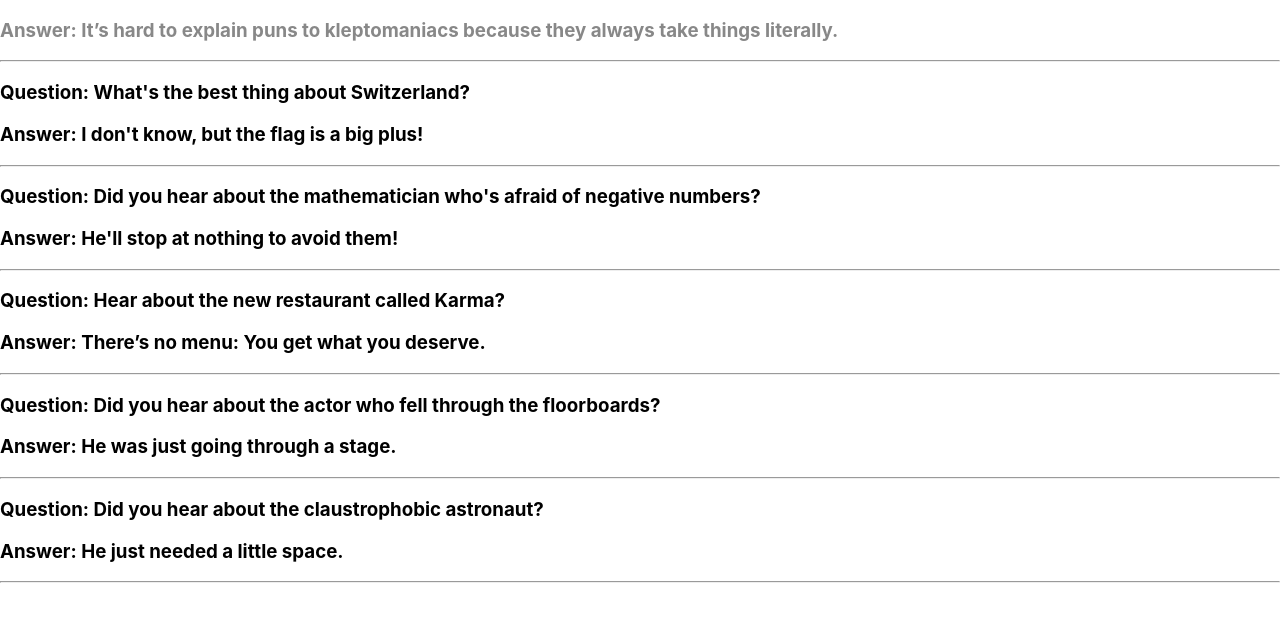
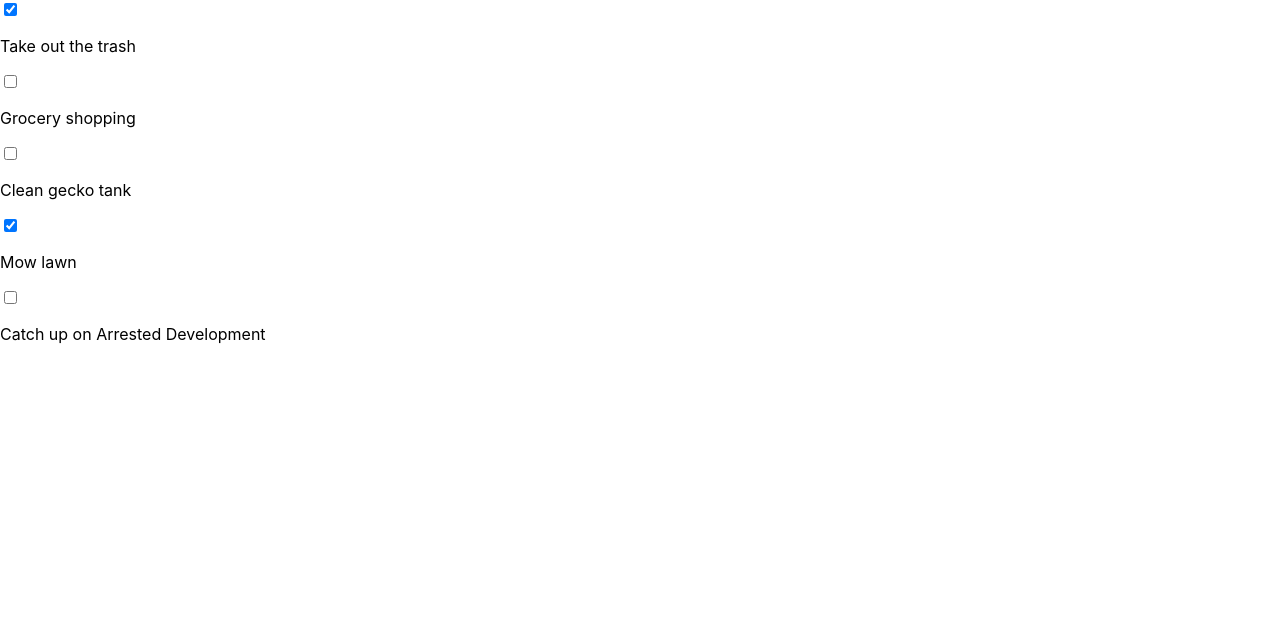
Before and after one commit to RyanDool/scrimba-react, a React (Create React App) app: page / in a window 1280 px wide. Shown: the top 622 px of the page. Built offline with nearby package versions, Linux system fonts and the light colour scheme.

Commit message:
made it to class-based components

```diff
--- a/package.json
+++ b/package.json
@@ -3,8 +3,8 @@
   "version": "0.1.0",
   "private": true,
   "dependencies": {
-    "react": "^16.7.0",
-    "react-dom": "^16.7.0",
+    "react": "^16.9.0",
+    "react-dom": "^16.9.0",
     "react-scripts": "2.1.3"
   },
   "scripts": {
--- a/src/App.js
+++ b/src/App.js
@@ -1,20 +1,16 @@
 import React, { Component } from 'react';
 // import logo from './logo.svg';
-import Joke from './components/Joke'
-import jokesData from "./components/jokesData"
+import Todo from './components/Todoitem'
+import todosData from "./components/todosData"
 import './styles/App.css';
 
 
 class App extends Component{
 	render() {
-		const jokeComponents = jokesData.map(joke => {
-			return (
-				<Joke question={joke.question} punchLine={joke.punchLine} />
-			)
-		})
+		const toDoComponents = todosData.map(item => <Todo key={item.id} todo={item} />)
 		return (
 			<div>
-            	{jokeComponents}
+            	{toDoComponents}
         	</div>
 		);
 	}
--- a/src/components/Joke.js
+++ b/src/components/Joke.js
@@ -4,8 +4,8 @@ class Joke extends Component{
     render(){
         return(
             <div>
-                <h3 style={{display: !this.props.question && "none"}}>Question: {this.props.question}</h3>
-                <h3 style={{color: !this.props.question && "#888888"}}>Answer: {this.props.punchLine}</h3>
+                <h3 style={{display: !this.props.joke.question && "none"}}>Question: {this.props.joke.question}</h3>
+                <h3 style={{color: !this.props.joke.question && "#888888"}}>Answer: {this.props.joke.punchLine}</h3>
                 <hr/>
             </div>
         )
--- /dev/null
+++ b/src/components/Todoitem.js
@@ -0,0 +1,14 @@
+import React, {Component} from "react"
+
+class Todo  extends Component{
+    render(){
+        return(
+            <div className="todo-item">
+                <input type="checkbox" checked={this.props.todo.completed}/>
+                <p>{this.props.todo.text}</p>
+            </div>
+        )
+    }
+}
+
+export default Todo
--- /dev/null
+++ b/src/components/todosData.js
@@ -0,0 +1,29 @@
+const todosData = [
+    {
+        id: 1,
+        text: "Take out the trash",
+        completed: true
+    },
+    {
+        id: 2,
+        text: "Grocery shopping",
+        completed: false
+    },
+    {
+        id: 3,
+        text: "Clean gecko tank",
+        completed: false
+    },
+    {
+        id: 4,
+        text: "Mow lawn",
+        completed: true
+    },
+    {
+        id: 5,
+        text: "Catch up on Arrested Development",
+        completed: false
+    }
+]
+
+export default todosData
```
Also changed, not shown: 1 other file (tests, documents, lock files or other folders).
